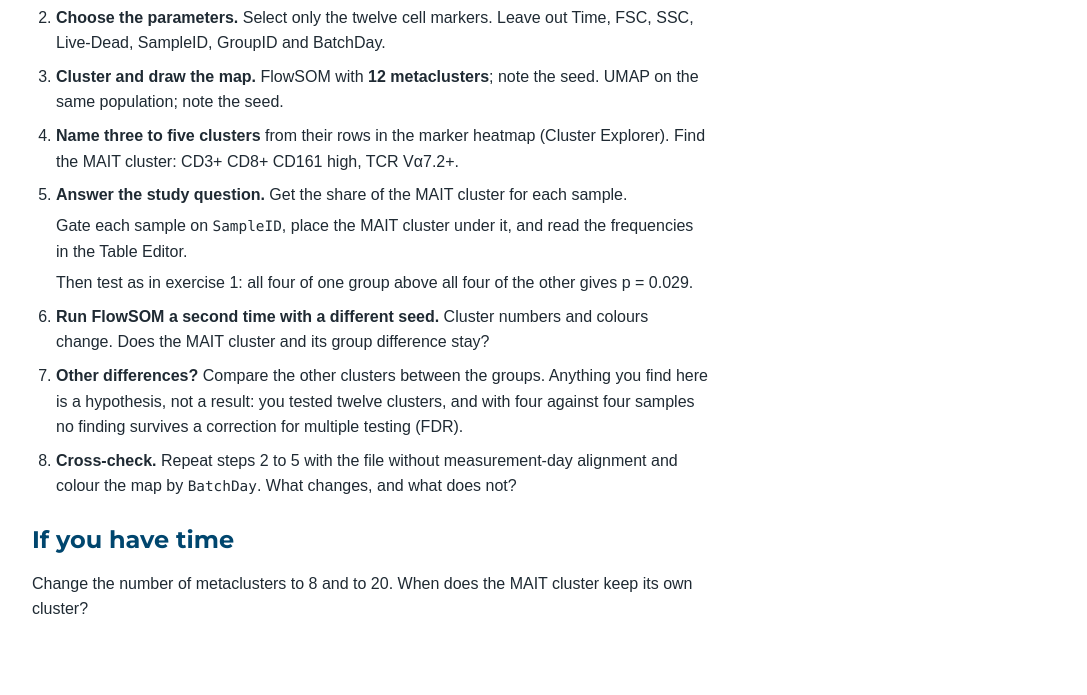
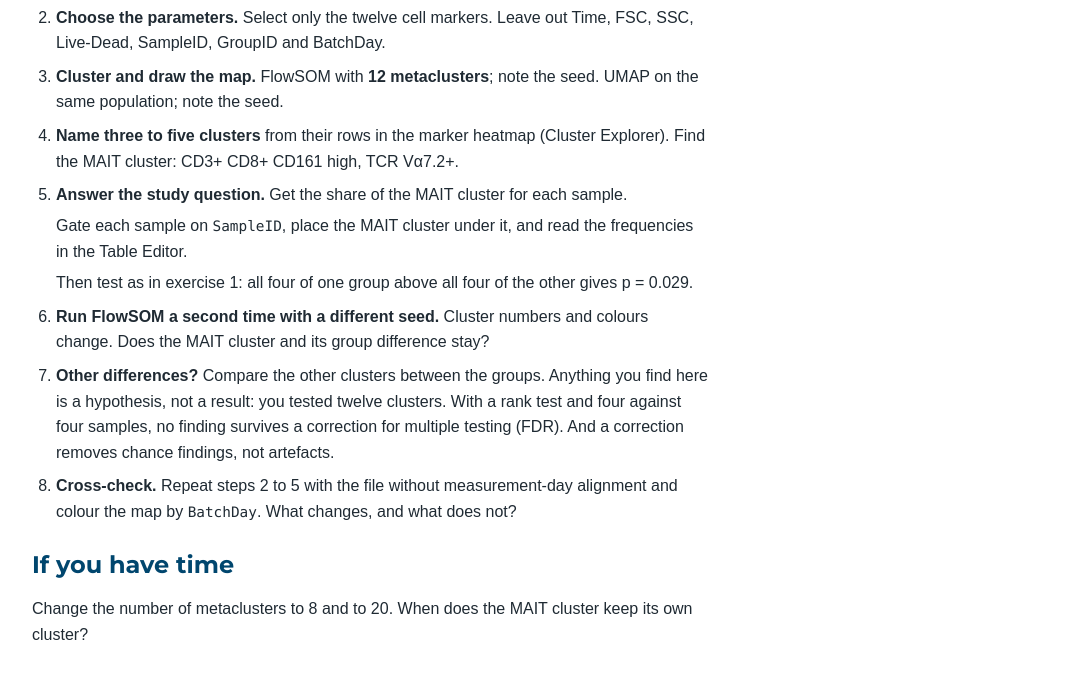
Before and after one commit to henry-nording/lmu-flow-workshop-2026, a website: page docs/exercise-2/index.html in a window 1280 px wide. Shown: the part 861-1556 px from the top of the page, without its empty margins (96-1183 px from the left). Drawn offline with Linux system fonts and the light colour scheme.

Commit message:
Refresh Exercise 2 from the workshop materials

```diff
--- a/docs/exercise-2/index.html
+++ b/docs/exercise-2/index.html
@@ -64,7 +64,7 @@
 <p><strong>Run FlowSOM a second time with a different seed.</strong> Cluster numbers and colours change. Does the MAIT cluster and its group difference stay?</p>
 </li>
 <li>
-<p><strong>Other differences?</strong> Compare the other clusters between the groups. Anything you find here is a hypothesis, not a result: you tested twelve clusters, and with four against four samples no finding survives a correction for multiple testing (FDR).</p>
+<p><strong>Other differences?</strong> Compare the other clusters between the groups. Anything you find here is a hypothesis, not a result: you tested twelve clusters. With a rank test and four against four samples, no finding survives a correction for multiple testing (FDR). And a correction removes chance findings, not artefacts.</p>
 </li>
 <li>
 <p><strong>Cross-check.</strong> Repeat steps 2 to 5 with the file without measurement-day alignment and colour the map by <code>BatchDay</code>. What changes, and what does not?</p>
@@ -101,7 +101,7 @@
 <p><strong>Run FlowSOM a second time with a different seed.</strong> Cluster numbers and colours change. Does the MAIT cluster and its group difference stay?</p>
 </li>
 <li>
-<p><strong>Other differences?</strong> Compare the other clusters between the groups. Anything you find here is a hypothesis, not a result: you tested twelve clusters, and with four against four samples no finding survives a correction for multiple testing (FDR).</p>
+<p><strong>Other differences?</strong> Compare the other clusters between the groups. Anything you find here is a hypothesis, not a result: you tested twelve clusters. With a rank test and four against four samples, no finding survives a correction for multiple testing (FDR). And a correction removes chance findings, not artefacts.</p>
 </li>
 <li>
 <p><strong>Cross-check.</strong> Repeat steps 2 to 5 with the file without measurement-day alignment and colour the map by <code>BatchDay</code>. What changes, and what does not?</p>
```
Also changed, not shown: content/exercise_2.md (+1 -1 lines).
